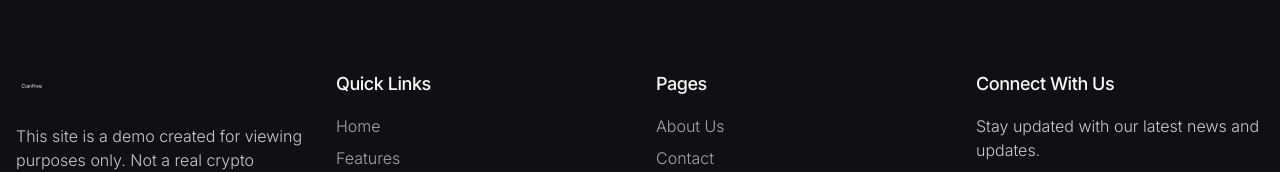
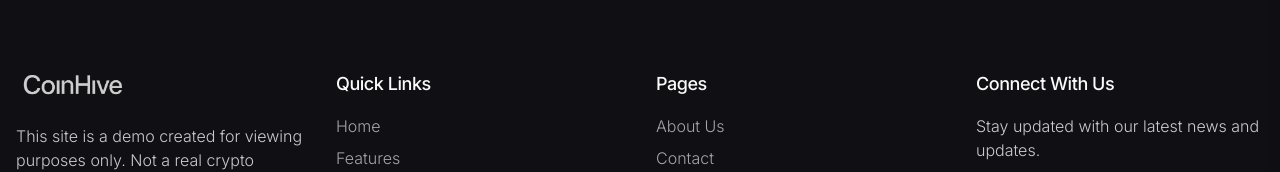
Before and after one commit to abdzees/CoinHive-AI-Crypto-Trading-Site, a React (Vite) app: page /about in a window 1280 px wide. Shown: the part 1910-2082 px from the top of the page. Built offline with nearby package versions, Linux system fonts and the light colour scheme.

Commit message:
Visual edit in Lovable
Edited UI in Lovable

```diff
--- a/src/components/Footer.tsx
+++ b/src/components/Footer.tsx
@@ -1,19 +1,12 @@
-
 import React from 'react';
 import { Link } from 'react-router-dom';
-
 export const Footer: React.FC = () => {
-  return (
-    <footer className="py-16">
+  return <footer className="py-16">
       <div className="container mx-auto px-4">
         <div className="grid grid-cols-1 md:grid-cols-4 gap-8">
           <div className="text-center md:text-left">
             <Link to="/" className="inline-block">
-              <img
-                src="/lovable-uploads/67ab30e7-9fcd-49a6-992c-10be2f0c89c4.png"
-                alt="CoinHive Logo"
-                className="h-8 mx-auto md:mx-0"
-              />
+              <img alt="CoinHive Logo" className="h-8 mx-auto md:mx-0" src="/lovable-uploads/e34086cb-4578-4512-b757-9c3053d5eb63.png" />
             </Link>
             <p className="mt-4 text-center md:text-left">
               This site is a demo created for viewing purposes only. Not a real crypto trading platform.
@@ -23,7 +16,7 @@ export const Footer: React.FC = () => {
           <div className="text-center md:text-left">
             <h3 className="text-lg font-medium mb-4">Quick Links</h3>
             <ul className="space-y-2">
-              <li><Link to="/#home"className="hover:text-gold transition-colors">Home</Link></li>
+              <li><Link to="/#home" className="hover:text-gold transition-colors">Home</Link></li>
               <li><Link to="/#features" className="hover:text-gold transition-colors">Features</Link></li>
               <li><Link to="/#how-it-works" className="hover:text-gold transition-colors">How it Works</Link></li>
               <li><Link to="/#pricing" className="hover:text-gold transition-colors">Pricing</Link></li>
@@ -61,8 +54,6 @@ export const Footer: React.FC = () => {
           </div>
         </div>
       </div>
-    </footer>
-  );
+    </footer>;
 };
-
 export default Footer;
```
Also changed, not shown: public/lovable-uploads/e34086cb-4578-4512-b757-9c3053d5eb63.png (added).
